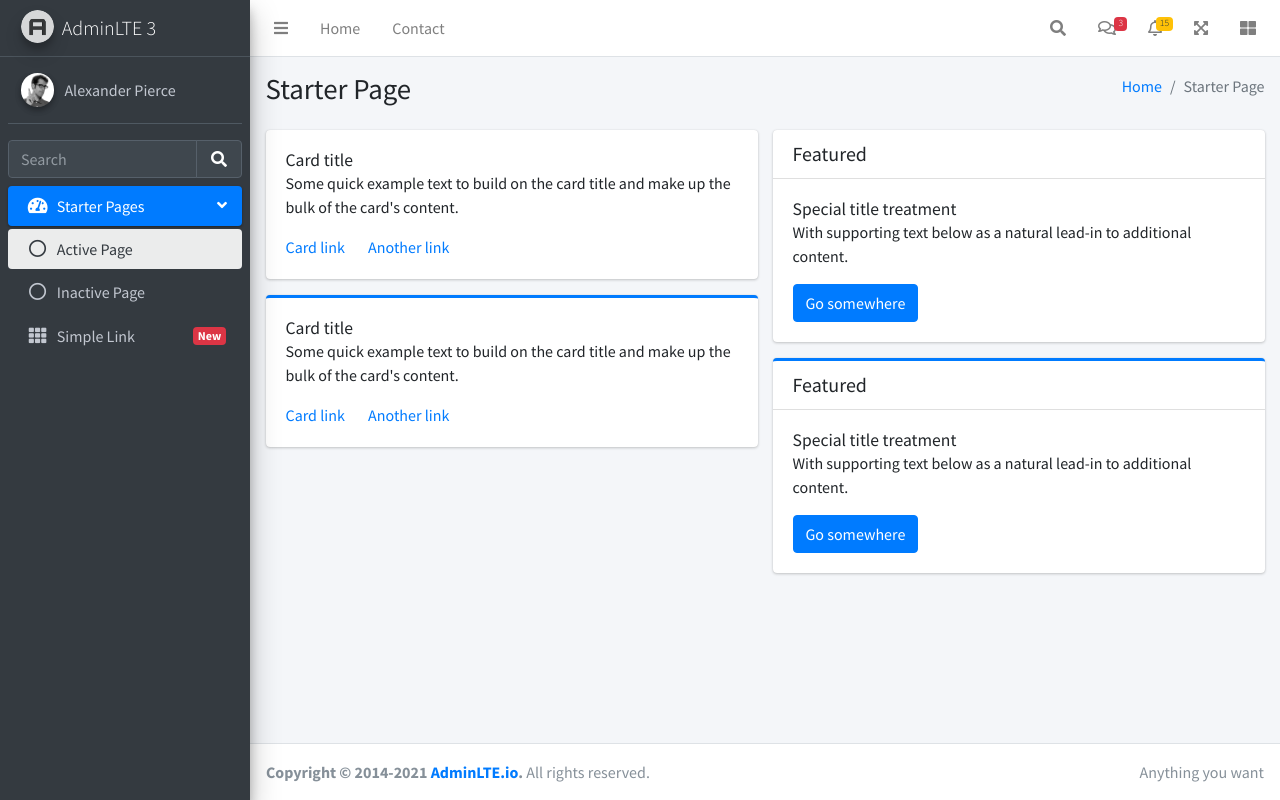
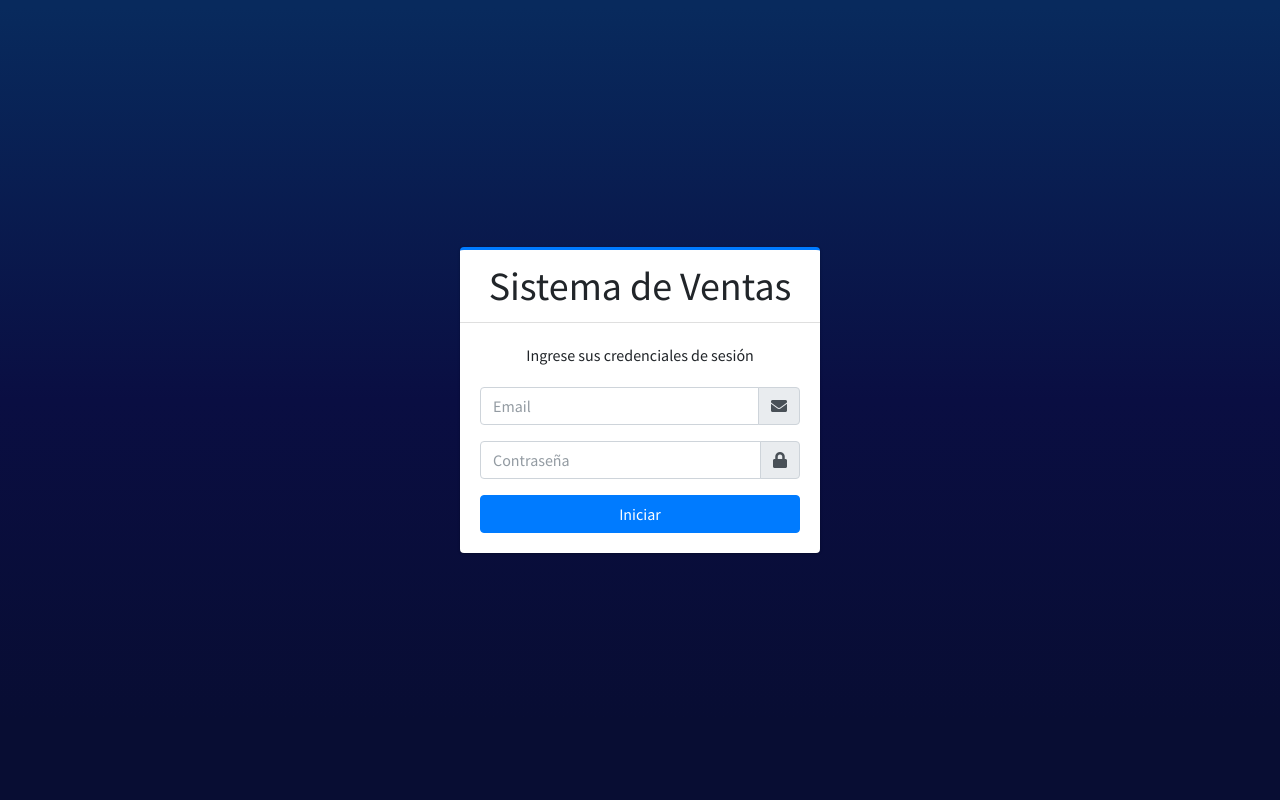
Before and after one commit to augustosz/www.sistemadeventas.com, a PHP site: page /login/index.php in a window 1280 px wide. Run offline with PHP 8.4, Linux system fonts and the light colour scheme; some libraries are stand-ins or nearby versions.

Commit message:
terminando login

```diff
--- a/app/config.php
+++ b/app/config.php
@@ -8,8 +8,10 @@ $servidor = "mysql:dbname=".BD.";host=".SERVIDOR;
 
 try {
     $pdo = new PDO($servidor, USUARIO, PASSWORD,array(PDO::MYSQL_ATTR_INIT_COMMAND=>"SET NAMES utf8"));
-    echo "La conexión a la base de datos fue con exíto";
+    //echo "La conexión a la base de datos fue con exíto";
 } catch (PDOException $e) {
     //print_r($e);
     echo "error al conectar la base de datos";
 }
+
+$URL = 'http://localhost/www.sistemadeventas.com/';
--- a/index.php
+++ b/index.php
@@ -1,3 +1,16 @@
+<?php
+include("app/config.php");
+
+session_start();
+
+if (isset($_SESSION['sesion_email'])) {
+  echo "existe la sesion";
+} else {
+  header("location:".$URL."/login/index.php");
+}
+
+?>
+
 <!DOCTYPE html>
 <!--
 This is a starter template page. Use this page to start your new project from
@@ -7,7 +20,7 @@ scratch. This page gets rid of all links and provides the needed markup only.
 <head>
     <meta charset="utf-8">
     <meta name="viewport" content="width=device-width, initial-scale=1">
-    <title>AdminLTE 3 | Starter</title>
+    <title>Sistema De Ventas</title>
 
     <!-- Google Font: Source Sans Pro -->
     <link rel="stylesheet" href="https://fonts.googleapis.com/css?family=Source+Sans+Pro:300,400,400i,700&display=fallback">
--- /dev/null
+++ b/login/index.php
@@ -0,0 +1,74 @@
+<!DOCTYPE html>
+<html lang="en">
+<head>
+    <meta charset="utf-8">
+	<meta name="viewport" content="width=device-width, initial-scale=1">
+	<title>Login</title>
+
+	<!-- Google Font: Source Sans Pro -->
+	<link rel="stylesheet" href="https://fonts.googleapis.com/css?family=Source+Sans+Pro:300,400,400i,700&display=fallback">
+	<!-- Font Awesome -->
+	<link rel="stylesheet" href="../public/templates/AdminLTE-3.1.0/plugins/fontawesome-free/css/all.min.css">
+	<!-- icheck bootstrap -->
+	<link rel="stylesheet" href="../public/templates/AdminLTE-3.1.0/plugins/icheck-bootstrap/icheck-bootstrap.min.css">
+	<!-- Theme style -->
+	<link rel="stylesheet" href="../public/templates/AdminLTE-3.1.0/dist/css/adminlte.min.css">
+</head>
+<body class="hold-transition login-page " style=" background: rgb(8,42,93);
+background: linear-gradient(180deg, rgba(8,42,93,1) 1%, rgba(10,14,66,1) 50%, rgba(8,13,51,1) 90%); ">
+
+<div class="login-box">
+
+	<!-- /.login-logo -->
+
+	<div class="card card-outline card-primary">
+
+		<div class="card-header text-center">
+			<a href="../public/templates/AdminLTE-3.1.0/index2.html" class="h1">Sistema de Ventas</a>
+		</div>
+		<div class="card-body">
+			<p class="login-box-msg">Ingrese sus credenciales de sesión</p>
+
+
+			<form action="../app/controllers/login/ingreso.php" method="post">
+				<div class="input-group mb-3">
+					<input type="email" name="email" class="form-control" placeholder="Email">
+					<div class="input-group-append">
+						<div class="input-group-text">
+							<span class="fas fa-envelope"></span>
+						</div>
+					</div>
+				</div>
+				<div class="input-group mb-3">
+					<input type="password" name="password_user" class="form-control" placeholder="Contraseña">
+					<div class="input-group-append">
+						<div class="input-group-text">
+							<span class="fas fa-lock"></span>
+						</div>
+					</div>
+				</div>
+				<div class="row">
+					<!-- /.col -->
+					<div class="col-12">
+						<button type="submit" class="btn btn-primary btn-block">Iniciar</button>
+					</div>
+					<!-- /.col -->
+				</div>
+			</form>
+		</div>
+		<!-- /.card-body -->
+	</div>
+
+	<!-- /.card -->
+</div>
+<!-- /.login-box -->
+
+<!-- jQuery -->
+<script src="../public/templates/AdminLTE-3.1.0/plugins/jquery/jquery.min.js"></script>
+<!-- Bootstrap 4 -->
+<script src="../public/templates/AdminLTE-3.1.0/plugins/bootstrap/js/bootstrap.bundle.min.js"></script>
+<!-- AdminLTE App -->
+<script src="../public/templates/AdminLTE-3.1.0/dist/js/adminlte.min.js"></script>
+</body>
+
+</html>
```
